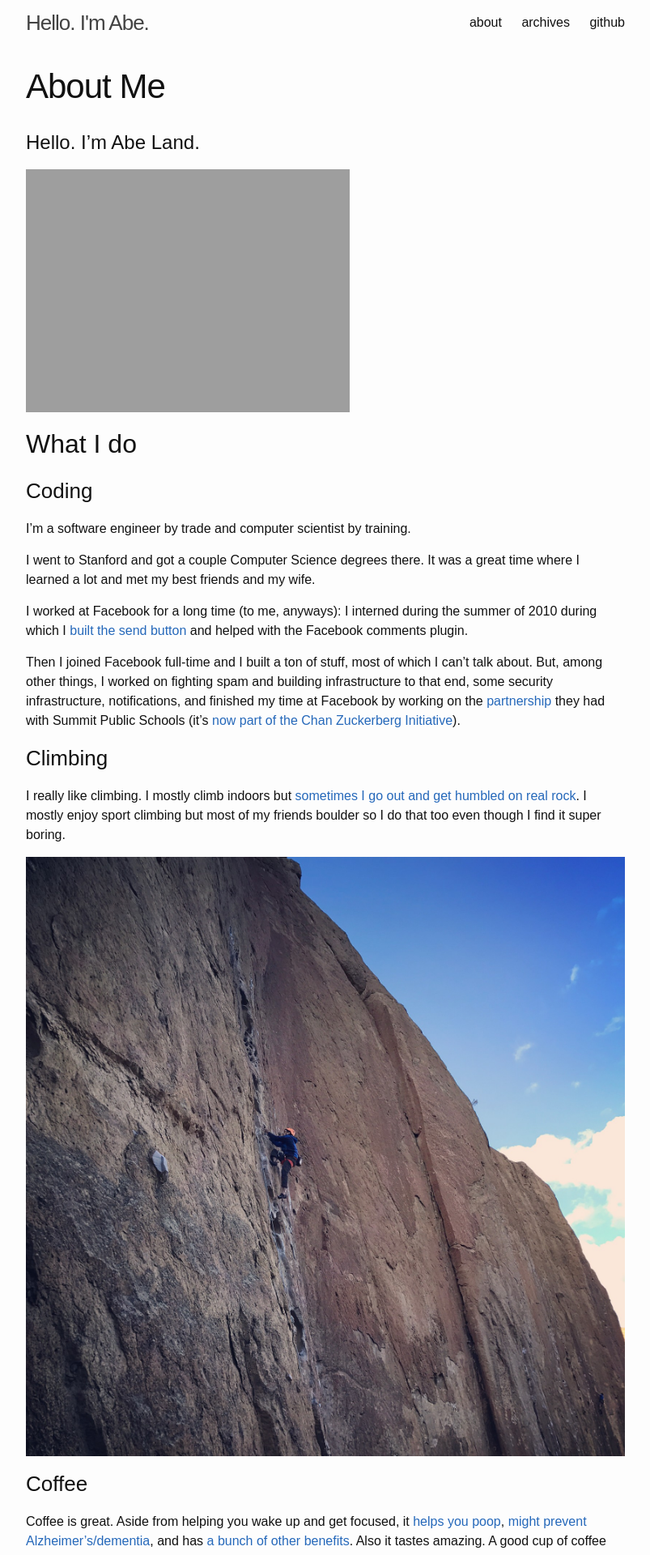
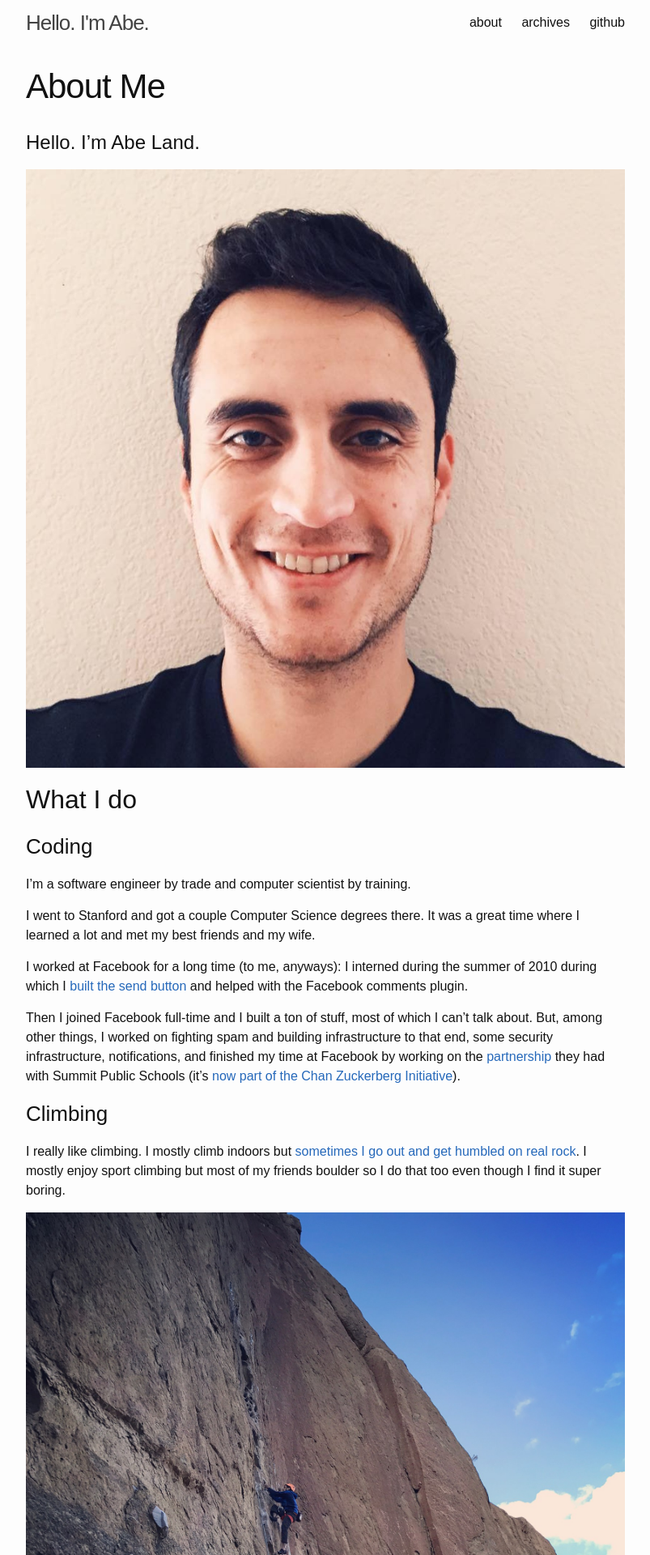
Before and after one commit to abeland/abeland.github.io, a Jekyll site: the page built from about.md, in a window 1280 px wide. Shown: the top 1920 px of the page at 81% size, without its empty margins (238-1041 px from the left). Built offline with Jekyll 4.4.1, drawn with Linux system fonts in a browser that asks for light colours.

Commit message:
Update about.md

```diff
--- a/about.md
+++ b/about.md
@@ -6,7 +6,7 @@ permalink: /about/
 
 # Hello. I'm Abe Land.
 
-![me]({{ site.url }}/assets/me2.jpg =300x300)
+![me]({{ site.url }}/assets/me2.jpg) <!-- .element height="300px" width="300px" -->
 
 ## What I do
 
```
